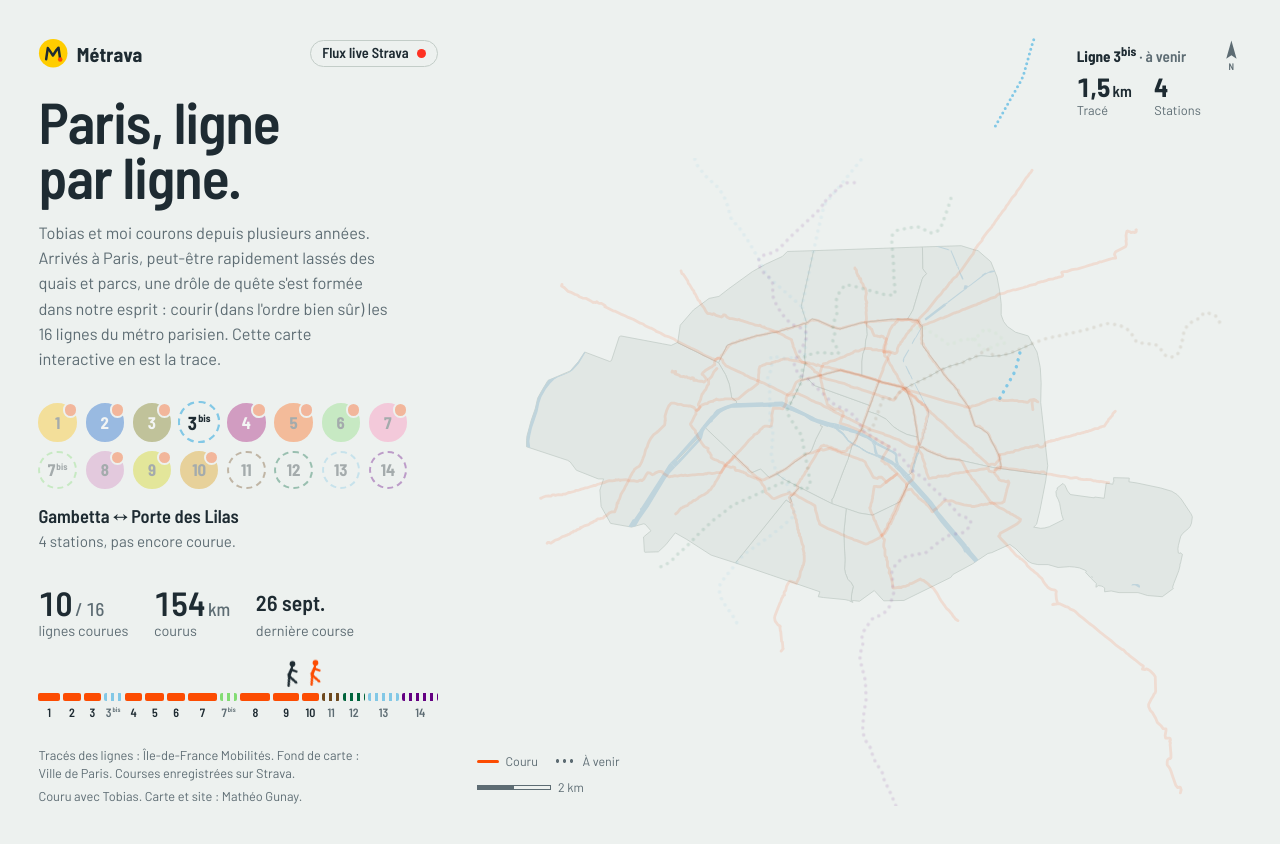
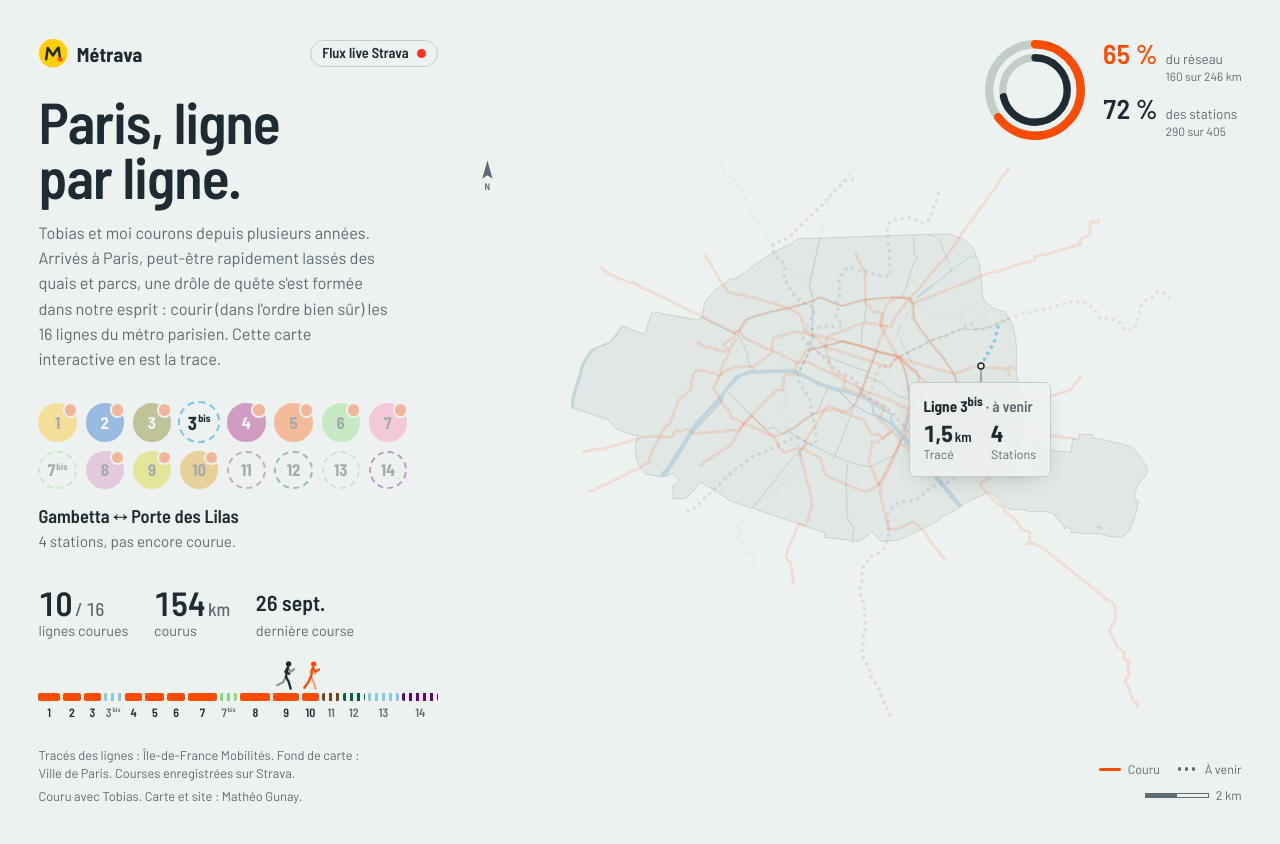
Before and after one commit to myfiftytaste/Subway-runner, a plain HTML site: page index.html in a window 1280 px wide. Both pictures are taken after a click on the button "3bis". Drawn offline with Linux system fonts and the light colour scheme.

Commit message:
Fiche de course ancrée sur la carte, coureurs articulés, synchro hebdo
- La fiche se pose dans un espace libre près de la ligne, reliée par un trait fin
- En vue isolée, la ligne s'affiche dans sa couleur puis se remplit en orange
- Coureurs dessinés image par image (cuisse, tibia, bras, avant-bras)
- Légende en bas à droite, flèche nord en haut à gauche
- Synchro Strava hebdomadaire et guide docs/synchro-strava.md

Co-Authored-By: Claude Opus 5.5 <noreply@anthropic.com>
Claude-Session: https://claude.ai/code/session_01Y8sVe9PEv39seKKw4kUTDd

```diff
--- a/app.js
+++ b/app.js
@@ -102,21 +102,47 @@ const pace = (sec, km) => { const s = Math.round(sec / km); return `${Math.floor
 const duration = (sec) => { const h = Math.floor(sec / 3600), m = Math.round((sec % 3600) / 60); return h ? `${h}h ${String(m).padStart(2, "0")}` : `${m} min`; };
 const reduced = matchMedia("(prefers-reduced-motion: reduce)").matches;
 
-// Petit bonhomme qui court : bras et jambes pivotent à l'épaule et à la hanche
-const RUNNER = (cls, name) => `<svg class="runner ${cls}" viewBox="0 0 20 26" role="img" aria-label="${name}">
-  <circle cx="12.5" cy="3.5" r="2.6"/><path d="M12 7 9.5 15"/>
-  <path class="arm a1" d="M11.4 9 7.5 12.5"/><path class="arm a2" d="M11.4 9 15.2 12"/>
-  <path class="leg l1" d="M9.5 15 6 23"/><path class="leg l2" d="M9.5 15 13.6 22.6"/></svg>`;
+// Coureur articulé : la hanche est fixe, cuisses, tibias, bras et avant-bras sont recalculés à chaque image
+const RUNNER = (cls, name) => `<svg class="runner ${cls}" viewBox="-12 -16 24 30" role="img" aria-label="${name}">
+  <path class="back leg"/><path class="back arm"/><path class="torso"/><circle class="head" r="2.7"/>
+  <path class="front leg"/><path class="front arm"/></svg>`;
 
-// Mini-tracé pour la fiche de course, cadré sur ses propres limites
-function miniRoute(l) {
-  const pts = (l.trace ? [l.trace] : l.chains).map((c) => c.map(project));
-  const flat = pts.flat(), xs = flat.map((p) => p[0]), ys = flat.map((p) => p[1]);
-  const [x0, y0] = [Math.min(...xs), Math.min(...ys)];
-  const side = Math.max(Math.max(...xs) - x0, Math.max(...ys) - y0) || 1;
-  const d = pts.map((c) => "M" + c.map(([x, y]) => `${(x - x0).toFixed(1)},${(y - y0).toFixed(1)}`).join("L")).join("");
-  const w = Math.max(...xs) - x0, h = Math.max(...ys) - y0;
-  return `<svg class="mini${l.trace ? "" : " is-todo"}" style="--c:${l.color}" viewBox="${((w - side) / 2).toFixed(1)} ${((h - side) / 2).toFixed(1)} ${side.toFixed(1)} ${side.toFixed(1)}" aria-hidden="true"><path d="${d}"/></svg>`;
+// Point à « len » de p dans la direction « deg » : 0° vers le bas, positif vers l'avant
+const reach = ([x, y], len, deg) => [x + len * Math.sin(deg * Math.PI / 180), y + len * Math.cos(deg * Math.PI / 180)];
+const xy = (p) => p.map((v) => v.toFixed(2)).join(",");
+
+// Une foulée complète pour φ de 0 à 2π
+function pose(r, phi) {
+  const hip = [0, 0.9 * Math.cos(2 * phi)]; // le corps descend à chaque appui
+  const shoulder = reach(hip, 9, 168); // buste penché de 12° vers l'avant
+  const leg = (f) => {
+    const thigh = 28 * Math.sin(f);
+    const knee = 10 + 75 * Math.max(0, Math.cos(f + 0.4)) ** 3; // genou très plié en début de retour de jambe
+    const k = reach(hip, 6.6, thigh);
+    return `M${xy(hip)}L${xy(k)}L${xy(reach(k, 6.6, thigh - knee))}`;
+  };
+  const arm = (a) => { const e = reach(shoulder, 5, a); return `M${xy(shoulder)}L${xy(e)}L${xy(reach(e, 4.4, a + 95))}`; };
+  r.frontLeg.setAttribute("d", leg(phi));
+  r.backLeg.setAttribute("d", leg(phi + Math.PI));
+  r.frontArm.setAttribute("d", arm(-34 * Math.sin(phi))); // chaque bras part à l'opposé de la jambe du même côté
+  r.backArm.setAttribute("d", arm(34 * Math.sin(phi)));
+  r.torso.setAttribute("d", `M${xy(hip)}L${xy(shoulder)}`);
+  const head = reach(shoulder, 3.6, 168);
+  r.head.setAttribute("cx", head[0].toFixed(2));
+  r.head.setAttribute("cy", head[1].toFixed(2));
+}
+
+function animateRunners(svgs) {
+  const rs = svgs.map((s) => ({
+    frontLeg: s.querySelector(".front.leg"), backLeg: s.querySelector(".back.leg"),
+    frontArm: s.querySelector(".front.arm"), backArm: s.querySelector(".back.arm"),
+    torso: s.querySelector(".torso"), head: s.querySelector(".head"),
+  }));
+  const frame = (now) => {
+    rs.forEach((r, i) => pose(r, (now / 700) * 2 * Math.PI + i * 2.3)); // 700 ms la foulée, Tobias décalé
+    if (!reduced) requestAnimationFrame(frame);
+  };
+  requestAnimationFrame(frame);
 }
 
 async function load() {
@@ -219,10 +245,80 @@ load().then(({ metro, fond, runs }) => {
   }
 
   const detail = document.getElementById("detail");
-  const donut = document.getElementById("donut"), sticker = document.getElementById("sticker");
+  const map = document.getElementById("map"), sticker = document.getElementById("sticker"), leader = document.getElementById("leader");
   const hint = '<p class="hint">Survolez ou touchez une ligne pour voir son parcours.</p>';
   detail.innerHTML = hint;
-  let selected = null, pinned = false;
+  let selected = null, pinned = false, fill = null;
+
+  // Carte → pixels de la figure : même calcul que preserveAspectRatio="xMidYMid meet"
+  const toScreen = () => {
+    const W = map.clientWidth, H = map.clientHeight, k = Math.min(W / box[2], H / box[3]);
+    const ox = (W - box[2] * k) / 2, oy = (H - box[3] * k) / 2;
+    return ([x, y]) => [ox + (x - box[0]) * k, oy + (y - box[1]) * k];
+  };
+
+  // Pose la fiche dans la zone libre la plus proche de la ligne isolée.
+  // Grille de 8 px : les cases que touche la ligne (+16 px de marge) sont prises,
+  // une table de sommes dit en une opération si un rectangle candidat est libre.
+  function placeSticker(l) {
+    const C = 8, W = map.clientWidth, H = map.clientHeight;
+    const cols = Math.ceil(W / C), rows = Math.ceil(H / C);
+    const busy = new Uint8Array(cols * rows);
+    const mark = (x, y, r) => {
+      const cx = Math.floor(x / C), cy = Math.floor(y / C);
+      for (let j = Math.max(0, cy - r); j <= Math.min(rows - 1, cy + r); j++)
+        for (let i = Math.max(0, cx - r); i <= Math.min(cols - 1, cx + r); i++) busy[j * cols + i] = 1;
+    };
+    const s2p = toScreen(), pts = [];
+    for (const c of [...(l.trace ? [l.trace] : []), ...l.chains]) {
+      const p = c.map((q) => s2p(project(q)));
+      p.forEach((b, i) => {
+        const a = p[i - 1];
+        const n = a ? Math.ceil(Math.hypot(b[0] - a[0], b[1] - a[1]) / 4) : 1;
+        for (let t = 1; t <= n; t++) pts.push(a ? [a[0] + (b[0] - a[0]) * t / n, a[1] + (b[1] - a[1]) * t / n] : b);
+      });
+    }
+    for (const [x, y] of pts) mark(x, y, 2);
+    mark(12, 20, 4); // flèche nord
+
+    const S = new Uint32Array((cols + 1) * (rows + 1)), w1 = cols + 1;
+    for (let j = 0; j < rows; j++)
+      for (let i = 0; i < cols; i++) S[(j + 1) * w1 + i + 1] = busy[j * cols + i] + S[j * w1 + i + 1] + S[(j + 1) * w1 + i] - S[j * w1 + i];
+
+    const w = sticker.offsetWidth, h = sticker.offsetHeight;
+    const wc = Math.ceil(w / C), hc = Math.ceil(h / C);
+    const sparse = pts.filter((_, k) => k % 3 === 0);
+    const mid = pts.reduce((m, p) => [m[0] + p[0] / pts.length, m[1] + p[1] / pts.length], [0, 0]);
+    let best = null;
+    for (let j = 0; j + hc <= rows; j++)
+      for (let i = 0; i + wc <= cols; i++) {
+        const hits = S[(j + hc) * w1 + i + wc] - S[j * w1 + i + wc] - S[(j + hc) * w1 + i] + S[j * w1 + i];
+        if (best && hits > best.hits) continue;
+        const cx = (i + wc / 2) * C, cy = (j + hc / 2) * C;
+        let near = Infinity;
+        for (const [x, y] of sparse) near = Math.min(near, (x - cx) ** 2 + (y - cy) ** 2);
+        const score = Math.sqrt(near) + 0.25 * Math.hypot(cx - mid[0], cy - mid[1]);
+        if (!best || hits < best.hits || score < best.score) best = { hits, score, x: i * C, y: j * C };
+      }
+    const x = Math.min(best.x, W - w), y = Math.min(best.y, H - h);
+    sticker.style.setProperty("--tx", x + "px");
+    sticker.style.setProperty("--ty", y + "px");
+
+    // Trait d'ancrage : du bord de la fiche au point de la ligne le plus proche
+    const clamp = (v, a, b) => Math.max(a, Math.min(b, v));
+    let q = null, d = Infinity;
+    for (const p of pts) {
+      const e = Math.hypot(p[0] - clamp(p[0], x, x + w), p[1] - clamp(p[1], y, y + h));
+      if (e < d) { d = e; q = p; }
+    }
+    const from = [clamp(q[0], x, x + w), clamp(q[1], y, y + h)];
+    const [line, dot] = leader.children;
+    line.setAttribute("x1", from[0]); line.setAttribute("y1", from[1]);
+    line.setAttribute("x2", q[0]); line.setAttribute("y2", q[1]);
+    dot.setAttribute("cx", q[0]); dot.setAttribute("cy", q[1]);
+    leader.classList.toggle("is-on", d > 6);
+  }
+  new ResizeObserver(() => selected && placeSticker(selected)).observe(map);
 
   function select(l, pin = false) {
     selected = l;
@@ -233,10 +329,10 @@ load().then(({ metro, fond, runs }) => {
       for (const p of x.parts) p.classList.toggle("is-focus", x === l);
       x.button.setAttribute("aria-pressed", String(x === l));
     }
-    donut.hidden = !!l;
+    if (fill) { fill.cancel(); fill = null; }
     sticker.hidden = !l;
-    if (!l) { detail.innerHTML = hint; return; }
-    // Passe au premier plan dans chaque calque, sauf la trace : la déplacer relancerait son animation
+    if (!l) { leader.classList.remove("is-on"); detail.innerHTML = hint; return; }
+    // Passe au premier plan dans chaque calque, sauf la trace : la déplacer relancerait son animation CSS d'arrivée
     for (const p of l.parts) if (!p.querySelector(".run")) p.parentNode.appendChild(p);
 
     const stat = (name, value, unit = "") => `<div><dt>${name}</dt><dd>${value}${unit && `<small>${unit}</small>`}</dd></div>`;
@@ -245,11 +341,18 @@ load().then(({ metro, fond, runs }) => {
       title = `<b>Ligne ${label(l.id)}</b>${l.run.date ? ` · ${day(l.run.date)}` : ""}`;
       stats = stat("Distance", fmt(l.ranKm, 2), "km");
       if (l.run.time) stats += stat("Allure", pace(l.run.time, l.ranKm), "/km") + stat("Temps", duration(l.run.time));
+      // La ligne apparaît d'abord dans sa couleur, puis notre trace la remplit en orange
+      if (!reduced) {
+        const run = l.parts.find((p) => p.querySelector(".run")).querySelector(".run");
+        fill = run.animate([{ strokeDashoffset: 1 }, { strokeDashoffset: 0 }],
+          { duration: Math.min(3200, 900 + l.ranKm * 90), delay: 350, easing: "cubic-bezier(.45, 0, .3, 1)", fill: "backwards" });
+      }
     } else {
       title = `<b>Ligne ${label(l.id)}</b> · à venir`;
       stats = stat("Tracé", fmt(l.km, 1), "km") + stat("Stations", l.st);
     }
-    sticker.innerHTML = `${miniRoute(l)}<div><p class="sticker-title">${title}</p><dl>${stats}</dl></div>`;
+    sticker.innerHTML = `<p class="sticker-title">${title}</p><dl>${stats}</dl>`;
+    placeSticker(l);
 
     const link = l.run && l.run.strava ? `<p class="facts"><a href="${l.run.strava}" target="_blank" rel="noopener">Voir la course sur Strava</a></p>` : `<p class="facts">${l.st} stations, pas encore courue.</p>`;
     detail.innerHTML = `<p class="route">${l.route}</p>${link}`;
@@ -299,6 +402,7 @@ load().then(({ metro, fond, runs }) => {
   // Frise numérotée, et Tobias et moi au bout de la dernière ligne courue
   const track = document.getElementById("track"), runners = document.getElementById("runners");
   runners.innerHTML = RUNNER("r-matheo", "Mathéo") + RUNNER("r-tobias", "Tobias");
+  animateRunners([...runners.children]);
   for (const l of lines) {
     const s = document.createElement("div");
     s.className = "seg" + (l.done ? " is-done" : "");
--- a/index.html
+++ b/index.html
@@ -34,7 +34,7 @@
     <p class="lede">Tobias et moi courons depuis plusieurs années. Arrivés à Paris, peut-être rapidement lassés des quais et parcs, une drôle de quête s'est formée dans notre esprit&nbsp;: courir (dans l'ordre bien sûr) les 16&nbsp;lignes du métro parisien. Cette carte interactive en est la trace.</p>
   </header>
 
-  <aside class="panel" aria-live="polite">
+  <aside class="panel">
     <div class="donut" id="donut">
       <svg viewBox="0 0 100 100" aria-hidden="true">
         <circle class="ring-track" cx="50" cy="50" r="44"/>
@@ -44,25 +44,27 @@
       </svg>
       <dl class="donut-legend" id="donut-legend"></dl>
     </div>
-    <div class="sticker" id="sticker" hidden></div>
-    <svg class="north" viewBox="0 0 24 40" role="img" aria-label="Nord">
-      <path d="M12 3 18 24 12 20 6 24Z" class="north-arrow"/>
-      <text x="12" y="37" class="north-n">N</text>
-    </svg>
   </aside>
 
   <figure class="map" id="map">
     <svg id="svg" role="img" aria-labelledby="map-title" preserveAspectRatio="xMidYMid meet">
       <title id="map-title">Carte du métro parisien : traces de course en orange, lignes restantes en pointillés</title>
     </svg>
-    <figcaption class="key">
-      <ul class="legend">
-        <li><i class="sw sw-run"></i>Couru</li>
-        <li><i class="sw sw-todo"></i>À venir</li>
-      </ul>
-      <div class="scale" id="scale"><i></i><span></span></div>
-    </figcaption>
+    <svg class="north" viewBox="0 0 24 40" role="img" aria-label="Nord">
+      <path d="M12 3 18 24 12 20 6 24Z" class="north-arrow"/>
+      <text x="12" y="37" class="north-n">N</text>
+    </svg>
+    <svg class="leader" id="leader" aria-hidden="true"><line/><circle r="3"/></svg>
+    <div class="sticker" id="sticker" aria-live="polite" hidden></div>
   </figure>
+
+  <div class="key">
+    <ul class="legend">
+      <li><i class="sw sw-run"></i>Couru</li>
+      <li><i class="sw sw-todo"></i>À venir</li>
+    </ul>
+    <div class="scale" id="scale"><i></i><span></span></div>
+  </div>
 
   <section class="lines" aria-label="Les 16 lignes">
     <ol class="roundels" id="roundels"></ol>
--- a/style.css
+++ b/style.css
@@ -50,7 +50,7 @@ body {
     "intro map"
     "lines map"
     "progress map"
-    "credits map";
+    "credits key";
   column-gap: clamp(1rem, 3vw, 3rem);
   min-height: 100%;
   padding-inline: clamp(1rem, 3vw, 2.5rem);
@@ -119,13 +119,12 @@ h1 {
   font-size: 1.02rem;
 }
 
-/* ——— Panneau en haut à droite : anneau de progression, ou fiche de la ligne survolée ——— */
+/* ——— Panneau en haut à droite : anneau de progression ——— */
 .panel {
   grid-area: panel;
   display: flex;
   justify-content: flex-end;
   align-items: flex-start;
-  gap: 1.25rem;
   min-height: 7.5rem;
 }
 .donut { display: flex; align-items: center; gap: 1rem; }
@@ -158,21 +157,38 @@ h1 {
 .donut-legend .km dd { color: var(--strava); }
 .donut-legend small { grid-column: 2; font-size: .75rem; color: var(--muted); }
 
-/* Fiche de course, dans l'esprit d'un partage Strava sur fond transparent */
-.sticker { display: flex; align-items: center; gap: 1.1rem; }
-.sticker > div { min-width: 0; }
-.sticker .mini { width: 5.5rem; height: 5.5rem; flex: none; overflow: visible; }
-.sticker .mini path { fill: none; stroke: var(--strava); stroke-width: 2.4; stroke-linecap: round; stroke-linejoin: round; vector-effect: non-scaling-stroke; }
-.sticker .mini.is-todo path { stroke: var(--cc); stroke-dasharray: 0 5; stroke-width: 3; }
-.sticker-title { margin: 0 0 .45rem; font: 600 .95rem/1.2 var(--display); color: var(--muted); }
+/* Fiche de course posée sur la carte, dans l'esprit d'un partage Strava.
+   app.js la place dans un espace libre près de la ligne, reliée à elle par un trait fin. */
+.sticker {
+  position: absolute;
+  left: 0;
+  top: 0;
+  transform: translate(var(--tx, 0px), var(--ty, 0px));
+  padding: .65rem .85rem .7rem;
+  border: 1px solid var(--edge);
+  border-radius: 6px;
+  background: color-mix(in srgb, var(--paper) 84%, transparent);
+  -webkit-backdrop-filter: blur(6px);
+  backdrop-filter: blur(6px);
+  box-shadow: 0 6px 24px -12px color-mix(in srgb, var(--ink) 40%, transparent);
+  pointer-events: none;
+  animation: tag-in .18s ease-out;
+}
+@keyframes tag-in { from { opacity: 0; } }
+.sticker-title { margin: 0 0 .35rem; font: 600 .95rem/1.2 var(--display); color: var(--muted); white-space: nowrap; }
 .sticker-title b { color: var(--ink); }
-.sticker dl { margin: 0; display: flex; flex-wrap: wrap; gap: .3rem 1.4rem; }
+.sticker dl { margin: 0; display: flex; gap: 1.2rem; }
 .sticker dl div { display: flex; flex-direction: column-reverse; }
-.sticker dt { font-size: .8rem; color: var(--muted); }
-.sticker dd { margin: 0; font: 700 1.65rem/1.05 var(--display); font-variant-numeric: tabular-nums; }
+.sticker dt { font-size: .78rem; color: var(--muted); }
+.sticker dd { margin: 0; font: 700 1.45rem/1.05 var(--display); font-variant-numeric: tabular-nums; white-space: nowrap; }
 .sticker dd small { font-size: .6em; font-weight: 600; margin-left: .12em; }
 
-.north { width: 1.3rem; height: 2.15rem; flex: none; }
+.leader { position: absolute; inset: 0; width: 100%; height: 100%; pointer-events: none; overflow: visible; }
+.leader line { stroke: var(--muted); stroke-width: 1; }
+.leader circle { fill: var(--paper); stroke: var(--ink); stroke-width: 1.5; }
+.leader:not(.is-on) { display: none; }
+
+.map .north { inset: 0 auto auto 0; width: 1.3rem; height: 2.15rem; pointer-events: none; } /* .map svg l'étirerait sinon */
 .north-arrow { fill: var(--muted); }
 .north-n { font: 600 11px var(--display); fill: var(--muted); text-anchor: middle; }
 
@@ -268,18 +284,12 @@ h1 {
   transform: translateX(var(--x, 0px));
   transition: transform 2.8s cubic-bezier(.35, .1, .3, 1);
 }
-.runner { width: 1.35rem; height: 1.8rem; overflow: visible; animation: bob .28s ease-in-out infinite alternate; }
-.runner + .runner { animation-delay: -.14s; }
+.runner { width: 1.5rem; height: 2rem; overflow: visible; }
+.runner path { fill: none; stroke: currentColor; stroke-width: 2.3; stroke-linecap: round; stroke-linejoin: round; }
+.runner .back { opacity: .45; }
 .runner circle { fill: currentColor; }
-.runner path { fill: none; stroke: currentColor; stroke-width: 2.2; stroke-linecap: round; transform-box: view-box; }
-.runner .arm { transform-origin: 11.4px 9px; }
-.runner .leg { transform-origin: 9.5px 15px; }
-.runner .a1, .runner .l2 { animation: swing .28s ease-in-out infinite alternate; }
-.runner .a2, .runner .l1 { animation: swing .28s ease-in-out -.28s infinite alternate-reverse; }
 .r-matheo { color: var(--ink); }
 .r-tobias { color: var(--strava); }
-@keyframes swing { from { transform: rotate(-30deg); } to { transform: rotate(30deg); } }
-@keyframes bob { to { transform: translateY(-1.5px); } }
 
 .credits {
   grid-area: credits;
@@ -349,17 +359,17 @@ h1 {
 svg.has-focus .line:not(.is-focus) { opacity: .12; }
 svg.has-focus .line.is-focus .todo { animation: none; opacity: 1; }
 
-/* Légende et échelle, en bas à gauche de la carte */
+/* Légende et échelle, sous la carte à droite */
 .key {
-  position: absolute;
-  left: 0;
-  bottom: 0;
+  grid-area: key;
+  justify-self: end;
+  align-self: end;
   display: grid;
+  justify-items: end;
   gap: .45rem;
-  padding: .5rem .6rem .5rem 0;
+  margin-top: .75rem;
   font-size: .78rem;
   color: var(--muted);
-  pointer-events: none;
 }
 .legend { list-style: none; margin: 0; padding: 0; display: flex; gap: 1rem; }
 .legend li { display: flex; align-items: center; gap: .4rem; }
@@ -379,7 +389,7 @@ svg.has-focus .line.is-focus .todo { animation: none; opacity: 1; }
   .run { animation: none; stroke-dashoffset: 0; }
   .todo { animation: none; opacity: .8; }
   .ring { animation: none; }
-  .rec, .runner, .runner path { animation: none; }
+  .rec, .sticker { animation: none; }
   .runners, .roundel, .line, .ghost { transition: none; }
 }
 
@@ -388,14 +398,15 @@ svg.has-focus .line.is-focus .todo { animation: none; opacity: 1; }
   .app {
     grid-template-columns: minmax(0, 1fr);
     grid-template-rows: none;
-    grid-template-areas: "intro" "map" "panel" "lines" "progress" "credits";
+    grid-template-areas: "intro" "map" "key" "panel" "lines" "progress" "credits";
     min-height: 0;
   }
   .map { height: min(118vw, 72vh); margin-top: 1rem; }
-  .panel { justify-content: space-between; margin-top: 1rem; min-height: 6.5rem; }
+  .panel { justify-content: flex-start; margin-top: 1rem; min-height: 6.5rem; }
   .donut svg { width: 5.5rem; height: 5.5rem; }
-  .sticker .mini { width: 4.5rem; height: 4.5rem; }
-  .sticker dd { font-size: 1.4rem; }
+  .sticker { padding: .5rem .65rem; }
+  .sticker dl { gap: .9rem; }
+  .sticker dd { font-size: 1.2rem; }
   .lines { margin-top: 1.25rem; }
   .roundels { grid-template-columns: repeat(8, 2.2rem); gap: .45rem; }
   .roundel { width: 2.2rem; height: 2.2rem; }
```
Also changed, not shown: 3 other files.
